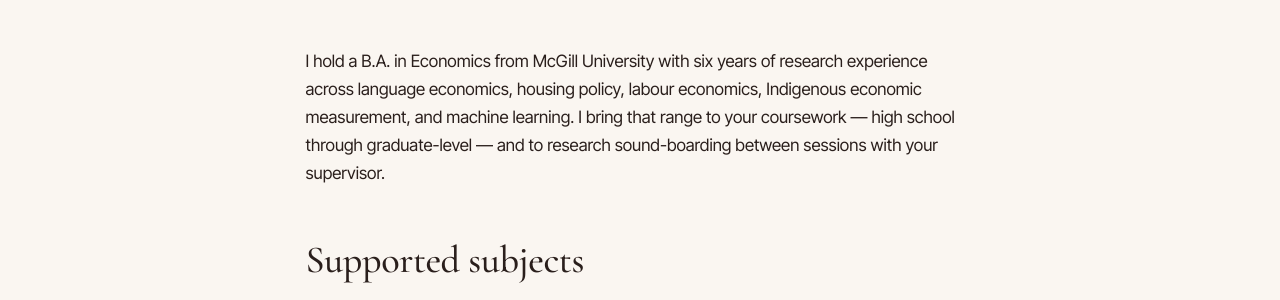
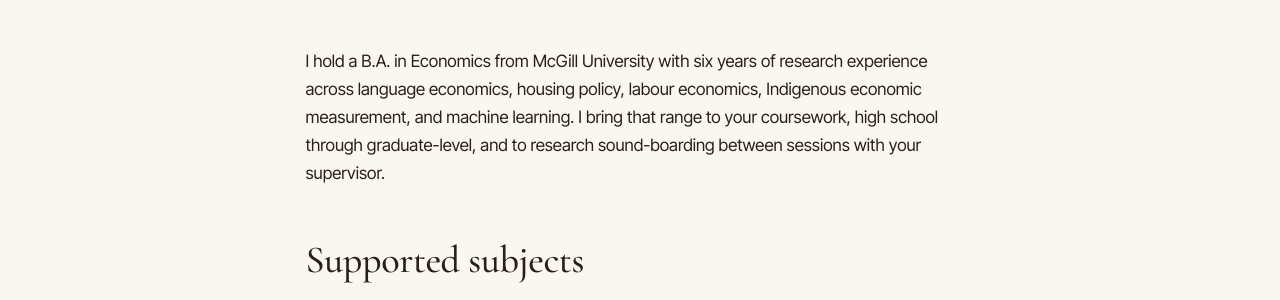
Before and after one commit to sophiestrazie/sophiestrazie.github.io, a Jekyll site: the page built from _pages/teaching.md, in a window 1280 px wide and 900 px high. Shown: the part 332-632 px from the top of the window. Built offline with Jekyll 4.4.1, drawn with Linux system fonts in a browser that asks for light colours.

Commit message:
Add index

```diff
--- a/_pages/teaching.md
+++ b/_pages/teaching.md
@@ -9,7 +9,7 @@
 I hold a B.A. in Economics from McGill University with six years of research
 experience across language economics, housing policy, labour economics,
 Indigenous economic measurement, and machine learning. I bring that range to
-your coursework — high school through graduate-level — and to research
+your coursework, high school through graduate-level, and to research
 sound-boarding between sessions with your supervisor.
 
 ## Supported subjects
```
